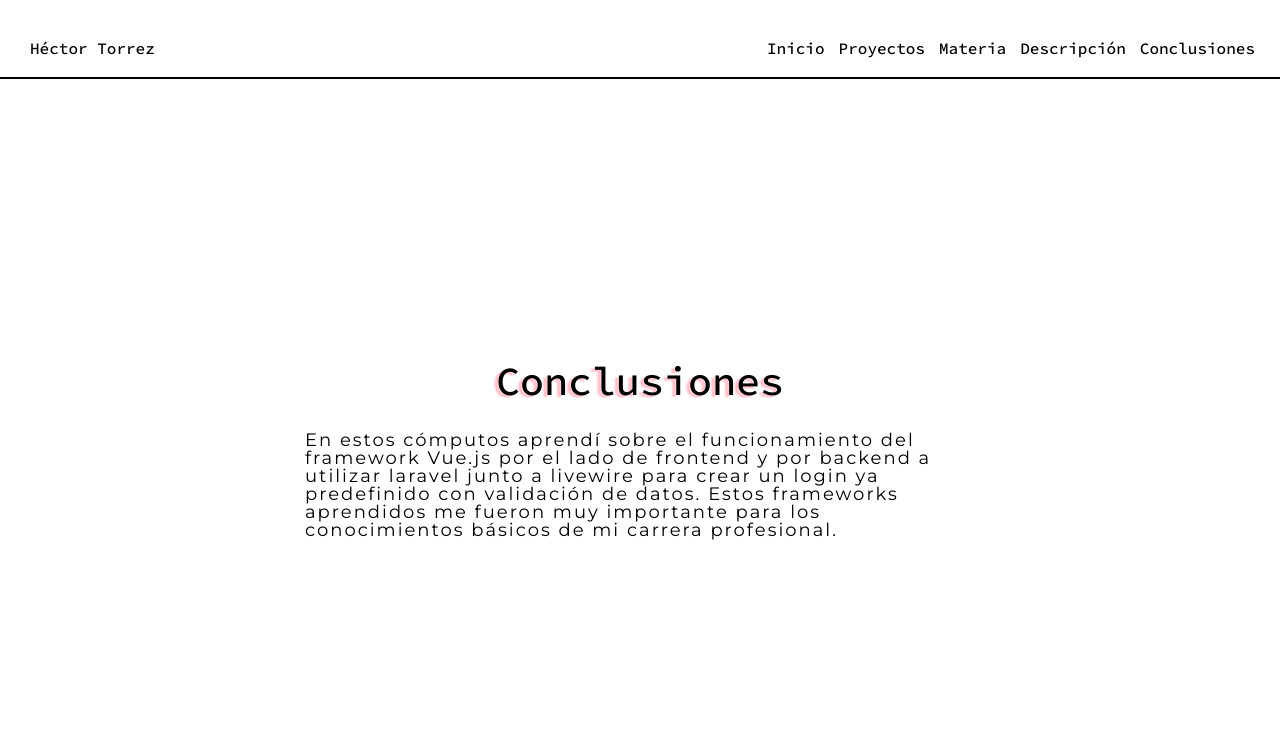
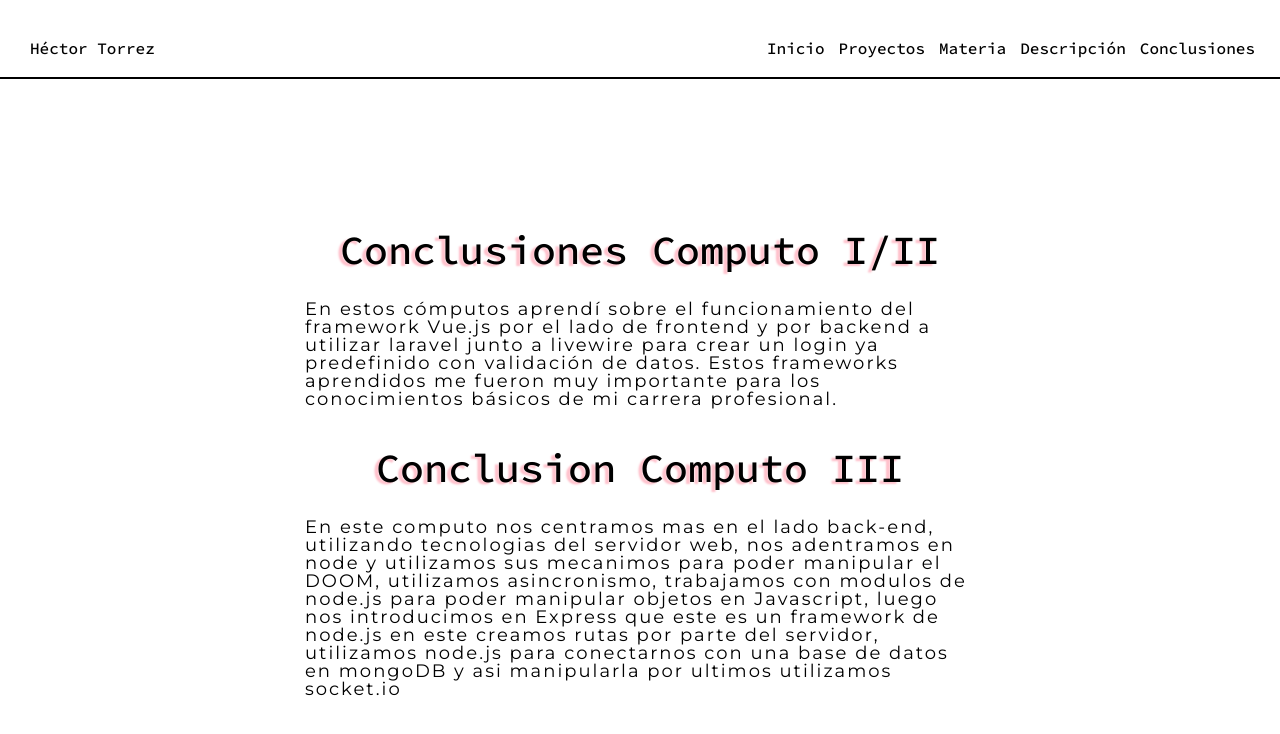
Before and after one commit to HectorTorrez/portafolio, a plain HTML site: page html/conclusions.html in a window 1280 px wide. Drawn offline with Linux system fonts and the light colour scheme.

Commit message:
computo3

```diff
--- a/html/conclusions.html
+++ b/html/conclusions.html
@@ -42,7 +42,7 @@
     <hr>
     <section class="resume">
         <div class="div-resume">
-            <h1 class="h1-resume">Conclusiones</h1>
+            <h1 class="h1-resume">Conclusiones Computo I/II</h1>
             <p class="p-resume">En estos cómputos aprendí sobre el funcionamiento del framework Vue.js por el lado de frontend y por backend a utilizar laravel junto a livewire para crear un login ya predefinido con validación de datos. Estos frameworks aprendidos me fueron
                 muy importante para los conocimientos básicos de mi carrera profesional. </p>
         </div>
@@ -50,6 +50,14 @@
     <section class="nada">
 
     </section>
+    <section class="resume-two">
+        <div class="div-resume-two">
+            <h1 class="h1-resume-two">Conclusion Computo III</h1>
+            <p class="p-resume-two">En este computo nos centramos mas en el lado back-end, utilizando tecnologias del servidor web, nos adentramos en node y utilizamos sus mecanimos para poder manipular el DOOM, utilizamos asincronismo, trabajamos con modulos de node.js para
+                poder manipular objetos en Javascript, luego nos introducimos en Express que este es un framework de node.js en este creamos rutas por parte del servidor, utilizamos node.js para conectarnos con una base de datos en mongoDB y asi manipularla
+                por ultimos utilizamos socket.io </p>
+        </div>
+    </section>
 </body>
 
 </html>
--- a/styles/conclusions.css
+++ b/styles/conclusions.css
@@ -51,7 +51,7 @@ a {
 }
 
 .resume {
-    min-height: 80vh;
+    padding-top: 10vh;
     display: flex;
     justify-content: center;
     flex-direction: column;
@@ -87,3 +87,43 @@ a {
     padding-left: 30px;
     font-family: 'Source Code Pro', monospace;
 }
+
+
+/* second */
+
+.resume-two {
+    display: flex;
+    justify-content: center;
+    flex-direction: column;
+}
+
+.div-resume-two {
+    padding: 5px;
+}
+
+.h1-resume-two {
+    padding-top: 30px;
+    padding-bottom: 30px;
+    font-size: 40px;
+    color: black;
+    display: flex;
+    align-items: center;
+    justify-content: center;
+    font-family: 'Source Code Pro', monospace;
+    text-shadow: -4px 2px 2px pink;
+}
+
+.p-resume-two {
+    color: black;
+    font-size: 18px;
+    display: flex;
+    justify-content: center;
+    padding: 0px 300px 0px 300px;
+    font-family: 'Montserrat', sans-serif;
+    letter-spacing: 2px;
+}
+
+.name-two {
+    padding-left: 30px;
+    font-family: 'Source Code Pro', monospace;
+}
```
Also changed, not shown: html/description.html (+1 -1 lines).
